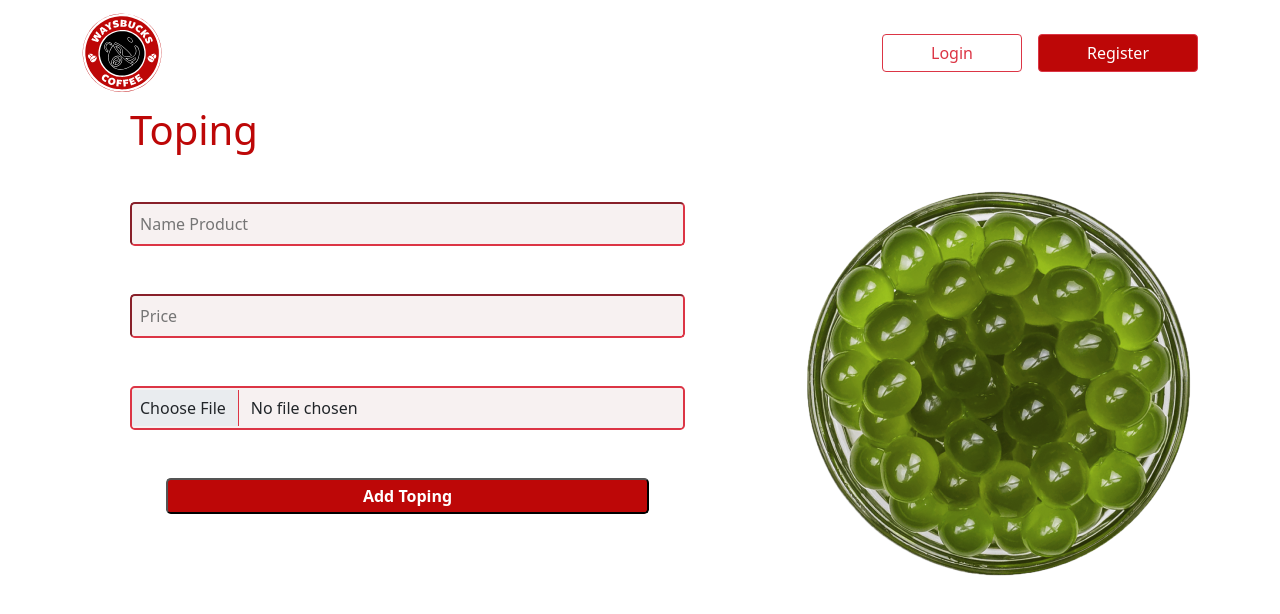
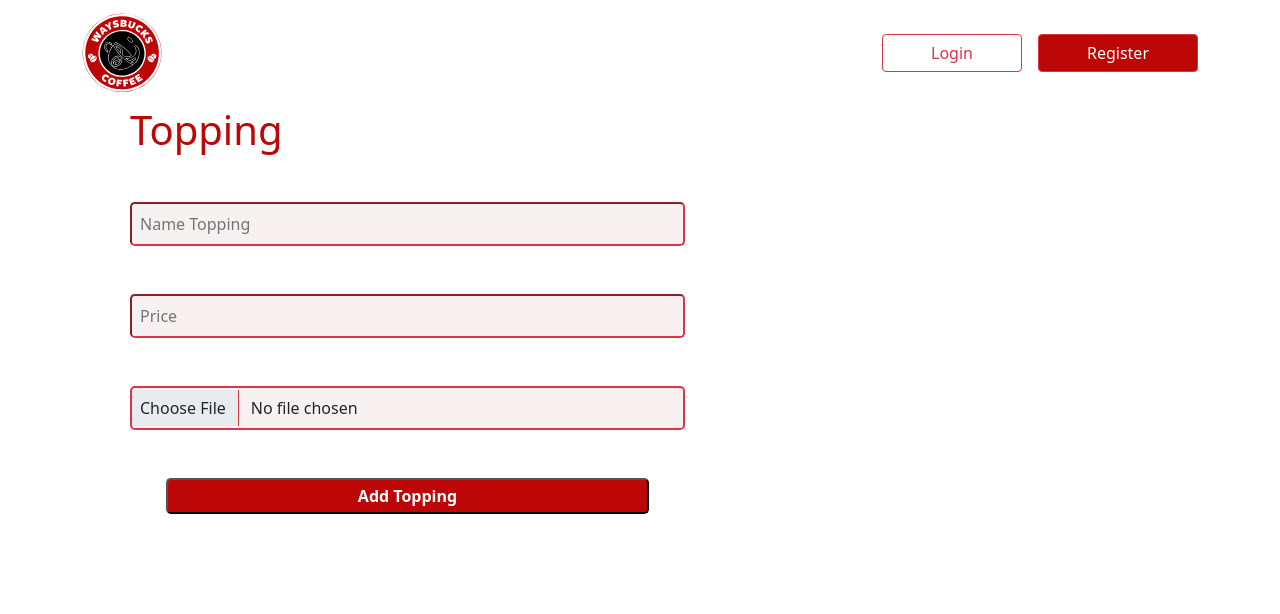
Before and after one commit to Kevhagi/waysBucks_FE, a React (Create React App) app: page /add-topping in a window 1280 px wide. Shown: the top 614 px of the page. Built offline with nearby package versions, Linux system fonts and the light colour scheme; no server answers.

Commit message:
Add product & topping work

```diff
--- a/src/components/AddProduct/AddProductBody.js
+++ b/src/components/AddProduct/AddProductBody.js
@@ -1,28 +1,123 @@
-import React from 'react';
-import Product1 from '../ProductDetails/img/Product1.png'
+import React, { useState } from 'react';
+
+import { API } from '../../config/api'
 
 function AddProductBody() {
-  return(
-      <div className='container d-flex'>
+
+    const [preview, setPreview] = useState(null); //For image preview
+
+    // Store data with useState
+    const [form, setForm] = useState({
+    productName: "",
+    productPrice: "",
+    productImage: ""
+    });
+
+    // Handle change data on form
+    const handleChange = (e) => {
+    setForm({
+      ...form,
+      [e.target.name]: e.target.type === "file" ? e.target.files : e.target.value,
+    });
+
+        // Create image url for preview
+        if (e.target.type === "file") {
+            let url = URL.createObjectURL(e.target.files[0]);
+            setPreview(url);
+        }
+    };
+
+    //Handle submit button
+    const handleSubmit = async (e) => {
+        try {
+          e.preventDefault();
+
+          // Create Configuration Content-type here ...
+          // Content-type: multipart/form-data
+          const config = {
+            headers: {
+              "Content-type": "multipart/form-data",
+            },
+          };
+
+          // Create store data with FormData as object here ...
+          const formData = new FormData()
+          formData.set("productImage", form.productImage[0], form.productImage[0].name)
+          formData.set("productName", form.productName)
+          formData.set("productPrice", form.productPrice)
+
+          // Insert product data
+          const response = await API.post('/product', formData, config)
+
+          if(response?.status == 200){
+            //Clear data after insert
+            let clearForm = () => {
+            document.getElementById("inputProduct").reset();
+            setPreview(null)
+            setForm({
+                productName: "",
+                productPrice: 0,
+                productImage: ""
+            })
+            }
+            alert("Product successfully added to database!")
+            clearForm()
+          }
+
+        } catch (error) {
+            let errorAlert1 = error.response.data.message
+            if (errorAlert1) {
+                return alert(errorAlert1)
+            }
+            let errorAlert2 = error.response.data.error.message
+            errorAlert2 = errorAlert2.replace('"productName"', 'Product name')
+            errorAlert2 = errorAlert2.replace('"productPrice"', 'Product price')
+            if (errorAlert2) {
+                return alert(errorAlert2)
+            }
+        }
+    };
+
+    return(
+        <div className='container d-flex'>
             <div className='col-7 px-5'>
                 <h1 className='color1'>Product</h1>
-                <div className='mt-5'>
-                    <input className='col-12 px-2 py-2 bg-1 border-2 border-danger rounded-3 mb-5' type="text" placeholder='Name Product'/>
-                    <input className='col-12 px-2 py-2 bg-1 border-2 border-danger rounded-3 mb-5' type="number" placeholder='Price'/>
-                    <input className='col-12 px-2 py-2 bg-1 border-2 border-danger rounded-3 mb-5 form-control' type="file" placeholder='Photo Product'/>
-                </div>
-
-                <div className='row justify-content-center'>
-                   <button className='col-10 py-1 rounded-3 bg-2 text-white fw-bold'>Add Product</button>
-                </div>
-
+                <form id="inputProduct" onSubmit={handleSubmit}>
+                    <div className='mt-5'>
+                        <input
+                            className='col-12 px-2 py-2 bg-1 border-2 border-danger rounded-3 mb-5'
+                            type="text"
+                            placeholder='Name Product'
+                            name="productName"
+                            onChange={handleChange}
+                        />
+                        <input
+                            className='col-12 px-2 py-2 bg-1 border-2 border-danger rounded-3 mb-5'
+                            type="number"
+                            placeholder='Price'
+                            name="productPrice"
+                            onChange={handleChange}
+                        />
+                        <input
+                            className='col-12 px-2 py-2 bg-1 border-2 border-danger rounded-3 mb-5 form-control'
+                            type="file"
+                            placeholder='Photo Product'
+                            name="productImage"
+                            onChange={handleChange}
+                            required
+                        />
+                    </div>
+                    <div className='row justify-content-center'>
+                        <button type="submit" className='col-10 py-1 rounded-3 bg-2 text-white fw-bold'>Add Product</button>
+                    </div>
+                </form>
             </div>
 
-            <div className='col-5 px-5'>
-                <img src={Product1} alt="" />
+            <div className='d-flex align-items-center col-5 px-5'>
+                <img src={preview} style={{maxWidth: "430px"}} alt="" />
             </div>
-      </div>
-  )
+        </div>
+    )
 }
 
 export default AddProductBody;
--- a/src/components/AddTopping/AddToppingBody.js
+++ b/src/components/AddTopping/AddToppingBody.js
@@ -1,28 +1,123 @@
-import React from 'react';
-import Toping6 from './img/Toping6.png'
+import React, { useState } from 'react';
 
-function AddToppingBody() {
-  return(
-      <div className='container d-flex'>
+import { API } from '../../config/api'
+
+function AddProductBody() {
+
+    const [preview, setPreview] = useState(null); //For image preview
+
+    // Store data with useState here ...
+    const [form, setForm] = useState({
+    toppingName: "",
+    toppingPrice: "",
+    toppingImage: ""
+    });
+
+    // Handle change data on form
+    const handleChange = (e) => {
+    setForm({
+      ...form,
+      [e.target.name]: e.target.type === "file" ? e.target.files : e.target.value,
+    });
+
+        // Create image url for preview
+        if (e.target.type === "file") {
+            let url = URL.createObjectURL(e.target.files[0]);
+            setPreview(url);
+        }
+    };
+
+    //Handle submit button
+    const handleSubmit = async (e) => {
+        try {
+          e.preventDefault();
+
+          // Create Configuration Content-type here ...
+          // Content-type: multipart/form-data
+          const config = {
+            headers: {
+              "Content-type": "multipart/form-data",
+            },
+          };
+
+          // Create store data with FormData as object here ...
+          const formData = new FormData()
+          formData.set("toppingImage", form.toppingImage[0], form.toppingImage[0].name)
+          formData.set("toppingName", form.toppingName)
+          formData.set("toppingPrice", form.toppingPrice)
+
+          // Insert topping data
+          const response = await API.post('/topping', formData, config)
+
+          if(response?.status == 200){
+            //Clear data after insert
+            let clearForm = () => {
+            document.getElementById("inputTopping").reset();
+            setPreview(null)
+            setForm({
+                toppingName: "",
+                toppingPrice: 0,
+                toppingImage: ""
+            })
+            }
+            alert("Topping successfully added to database!")
+            clearForm()
+          }
+
+        } catch (error) {
+            let errorAlert1 = error.response.data.message
+            if (errorAlert1) {
+                return alert(errorAlert1)
+            }
+            let errorAlert2 = error.response.data.error.message
+            errorAlert2 = errorAlert2.replace('"toppingName"', 'Topping name')
+            errorAlert2 = errorAlert2.replace('"toppingPrice"', 'Topping price')
+            if (errorAlert2) {
+                return alert(errorAlert2)
+            }
+        }
+    };
+
+    return(
+        <div className='container d-flex'>
             <div className='col-7 px-5'>
-                <h1 className='color1'>Toping</h1>
-                <div className='mt-5'>
-                    <input className='col-12 px-2 py-2 bg-1 border-2 border-danger rounded-3 mb-5' type="text" placeholder='Name Product'/>
-                    <input className='col-12 px-2 py-2 bg-1 border-2 border-danger rounded-3 mb-5' type="number" placeholder='Price'/>
-                    <input className='col-12 px-2 py-2 bg-1 border-2 border-danger rounded-3 mb-5 form-control' type="file" placeholder='Photo Product'/>
-                </div>
-
-                <div className='row justify-content-center'>
-                   <button className='col-10 py-1 rounded-3 bg-2 text-white fw-bold'>Add Toping</button>
-                </div>
-
+                <h1 className='color1'>Topping</h1>
+                <form id="inputTopping" onSubmit={handleSubmit}>
+                    <div className='mt-5'>
+                        <input
+                            className='col-12 px-2 py-2 bg-1 border-2 border-danger rounded-3 mb-5'
+                            type="text"
+                            placeholder='Name Topping'
+                            name="toppingName"
+                            onChange={handleChange}
+                        />
+                        <input
+                            className='col-12 px-2 py-2 bg-1 border-2 border-danger rounded-3 mb-5'
+                            type="number"
+                            placeholder='Price'
+                            name="toppingPrice"
+                            onChange={handleChange}
+                        />
+                        <input
+                            className='col-12 px-2 py-2 bg-1 border-2 border-danger rounded-3 mb-5 form-control'
+                            type="file"
+                            placeholder='Photo Topping'
+                            name="toppingImage"
+                            onChange={handleChange}
+                            required
+                        />
+                    </div>
+                    <div className='row justify-content-center'>
+                        <button type="submit" className='col-10 py-1 rounded-3 bg-2 text-white fw-bold'>Add Topping</button>
+                    </div>
+                </form>
             </div>
 
-            <div className='col-5 px-5'>
-                <img src={Toping6} alt="" />
+            <div className='d-flex align-items-center col-5 px-5'>
+                <img src={preview} style={{maxWidth: "430px"}} alt="" />
             </div>
-      </div>
-  )
+        </div>
+    )
 }
 
-export default AddToppingBody;
+export default AddProductBody;
--- a/src/components/LandingPage/Navbar.js
+++ b/src/components/LandingPage/Navbar.js
@@ -2,12 +2,7 @@ import React, { useContext, useState } from 'react';
 import { UserContext } from '../../context/userContext'
 import { useNavigate } from 'react-router-dom'
 
-import Navbar from 'react-bootstrap/Navbar'
-import Container from 'react-bootstrap/Container'
-import Button from 'react-bootstrap/Button'
-import Stack from 'react-bootstrap/Stack'
-import Modal from 'react-bootstrap/Modal'
-import { InputGroup, FormControl } from 'react-bootstrap'
+import { InputGroup, FormControl, Modal, Navbar, Container, Button, Stack } from 'react-bootstrap'
 import img from './img/logo.svg'
 import cart from './img/cart.svg'
 import profilePic from './img/erisqu.jpg'
@@ -30,6 +25,8 @@ function MyLoginModal(props) {
   })
 
   const { email, password } = form
+
+  let navigate = useNavigate()
 
   const handleChange = (e) => {
     setForm({
@@ -62,14 +59,16 @@ function MyLoginModal(props) {
           payload: response.data.data.user,
         });
 
-        /*
+        console.log(response.data.data.user.role);
+
         // Status check
-        if (response.data.data.role == "admin") {
-          history.push("/complain-admin");
+        if (response.data.data.user.role == "Admin") {
+          navigate("/transactions");
         } else {
-          history.push("/");
+          navigate("/");
         }
 
+        /*
         const alert = (
           <Alert variant="success" className="py-1">
             Login success
@@ -78,8 +77,6 @@ function MyLoginModal(props) {
         setMessage(alert);
         */
       }
-
-      console.log(state);
 
     } catch (error) {
       let errorAlert = error.response.request.response
@@ -256,13 +253,11 @@ function MyRegisterModal(props) {
   );
 }
 
-
 function NavigationBar() {
   const [loginShow, setLoginShow] = React.useState(false);
   const [registerShow, setRegisterShow] = React.useState(false);
 
   const [state, dispatch] = useContext(UserContext);
-  console.log(state);
 
   function handleSwitchLogin(){
     setLoginShow(false)
@@ -298,6 +293,23 @@ function NavigationBar() {
   return (
     <Navbar>
       <Container>
+        {
+          ( () => {
+            if(state.isLogin){
+              if(state.user.role == "Admin"){
+              return(
+                <Navbar.Brand href="/transactions">
+                  <img
+                    src={img}
+                    width="80"
+                    height="80"
+                    className="d-inline-block align-top"
+                    alt="Logo WaysBucks"
+                  />
+                </Navbar.Brand>
+              )
+              } else if (state.user.role == "Customer"){
+              return(
                 <Navbar.Brand href="/">
                   <img
                     src={img}
@@ -307,7 +319,23 @@ function NavigationBar() {
                     alt="Logo WaysBucks"
                   />
                 </Navbar.Brand>
-        <Navbar.Toggle />
+              )
+              }
+            } else {
+            return(
+              <Navbar.Brand href="/">
+                <img
+                  src={img}
+                  width="80"
+                  height="80"
+                  className="d-inline-block align-top"
+                  alt="Logo WaysBucks"
+                />
+              </Navbar.Brand>
+            )
+            }
+          })()
+        }
         <Navbar.Collapse className="justify-content-end">
         {
           ( () => {
@@ -321,7 +349,7 @@ function NavigationBar() {
                     <img src={profilePic} width="60" height="60" className='rounded-circle border border-4 border-danger' alt="profilepic" />
                   </button>
                   <ul class="dropdown-menu dropdown-menu-end">
-                    <li onClick={goToAddProduct} className='d-flex align-items-center border-1 border-secondary border-bottom'>
+                    <li onClick={goToAddProduct} className='d-flex align-items-center'>
                       <button class="btn shadow-none px-2 pe-2 py-4 d-flex align-items-center">
                         <div>
                           <img src={productAddIcon} width="40" height="40" alt="profile" />
@@ -331,7 +359,7 @@ function NavigationBar() {
                         </div>
                       </button>
                     </li>
-                    <li onClick={goToAddTopping} className='d-flex align-items-center border-1 border-secondary border-bottom'>
+                    <li onClick={goToAddTopping} className='d-flex align-items-center'>
                       <button class="btn shadow-none px-2 ps-2 py-4 d-flex align-items-center">
                         <div>
                           <img src={toppingAddIcon} width="40" height="40" alt="profile" />
@@ -341,7 +369,7 @@ function NavigationBar() {
                         </div>
                       </button>
                     </li>
-                    <li onClick={logout} className='d-flex border-1 border-secondary border-top'>
+                    <li onClick={logout} className='d-flex border-3 border-secondary border-top'>
                       <button class="btn shadow-none px-3 pe-5 py-4 d-flex align-items-center">
                         <div>
                           <img src={logoutImg} width="40" height="40" alt="logout" />
```
Lines whose indentation alone changed are shown as unchanged.
